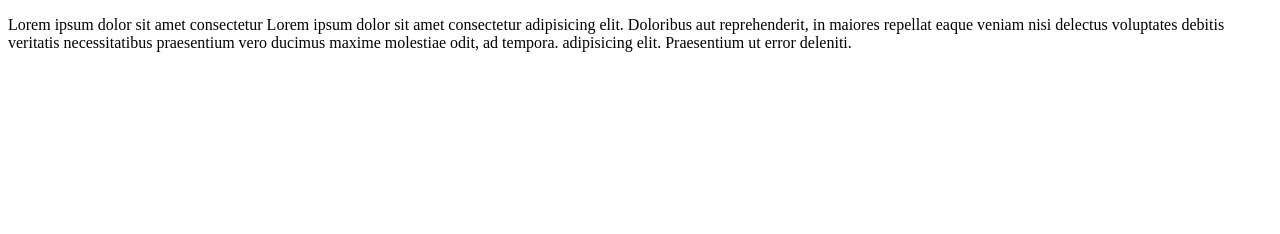
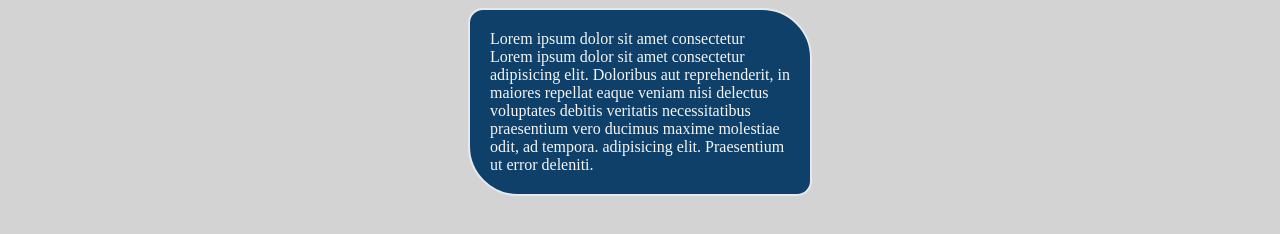
Before and after one commit to nvmarzakov/SoftUni-HTML-CSS-README.md, a plain HTML site: page 05.Box-Model-Lab/Exercises/01_Box-Model-Container/01_Box-Model-Container/box-model-container.html in a window 1280 px wide. Drawn offline with Linux system fonts and the light colour scheme.

Commit message:
Update styles.css

```diff
--- a/05.Box-Model-Lab/Exercises/01_Box-Model-Container/01_Box-Model-Container/styles.css
+++ b/05.Box-Model-Lab/Exercises/01_Box-Model-Container/01_Box-Model-Container/styles.css
@@ -1 +1,18 @@
 /* TODO: style the html */
+
+body {
+    background-color: lightgrey;
+}
+
+p {
+    width: 300px;
+    padding: 20px;
+    margin: auto;
+    background-color: #0F4069;
+    color: whitesmoke;
+    border: 2px solid #e6eaef;
+    border-top-left-radius: 15px;
+    border-bottom-right-radius: 15px;
+    border-top-right-radius: 50px;
+    border-bottom-left-radius: 50px;
+}
```
